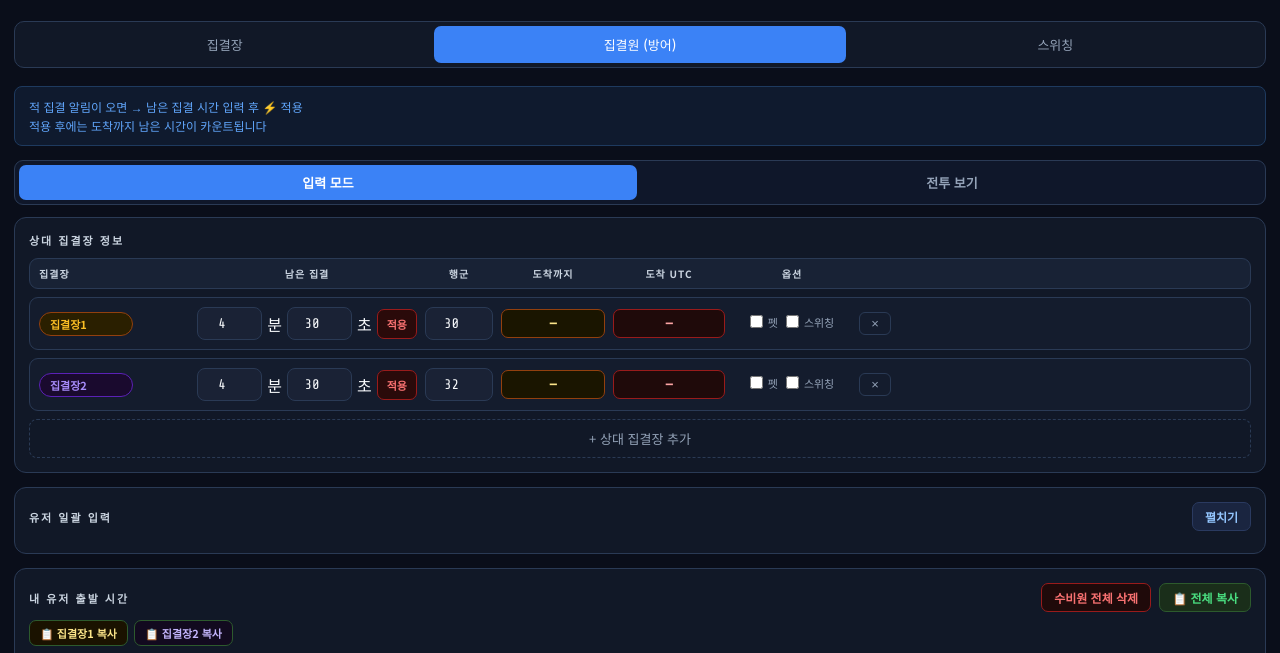
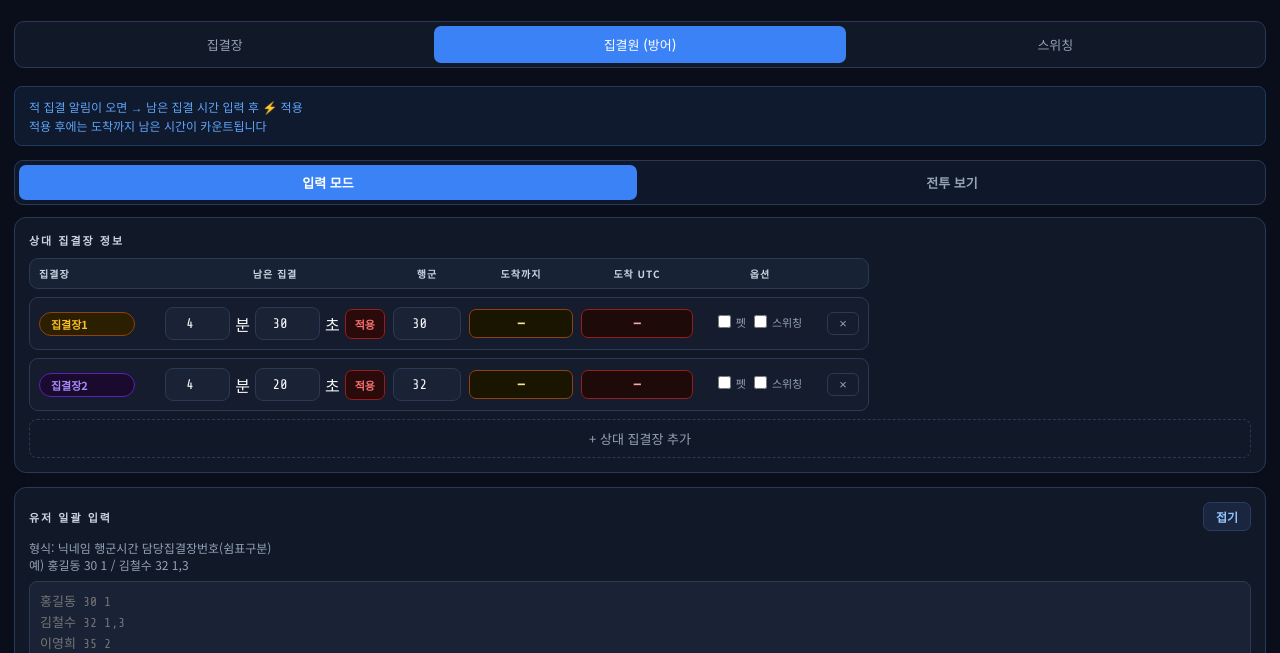
Before and after one commit to debbie-jo/OIL_WOS, a website: page index.html in a window 1280 px wide. Both pictures are taken after a click on the button "집결원 (방어)". Shown: the part 112-765 px from the top of the page. Drawn offline with nearby package versions, Linux system fonts and the light colour scheme.

Commit message:
Tighten enemy input defaults

```diff
--- a/index.html
+++ b/index.html
@@ -66,13 +66,13 @@ tr:hover td{background:#151f30;}
 .mode-btn.active{background:var(--accent);color:white;}
 .member-mode{display:none;}
 .member-mode.active{display:block;}
-.enemy-list-compact{display:grid;gap:8px;overflow-x:auto;}
-.enemy-row{display:grid;grid-template-columns:150px 220px 68px 104px 112px 118px 32px;gap:8px;align-items:center;min-width:850px;background:#141c2d;border:1px solid var(--border);border-radius:9px;padding:9px;}
+.enemy-list-compact{display:grid;gap:8px;overflow-x:auto;align-items:start;}
+.enemy-row{display:grid;grid-template-columns:118px 220px 68px 104px 112px 118px 32px;gap:8px;align-items:center;width:max-content;max-width:100%;background:#141c2d;border:1px solid var(--border);border-radius:9px;padding:9px;}
 .enemy-row-head{background:#182235;color:#cbd5e1;font-size:10px;font-weight:700;letter-spacing:1px;text-transform:uppercase;padding:7px 9px;}
 .enemy-row-head span{text-align:center;}
 .enemy-row-head span:first-child{text-align:left;}
 .enemy-name-wrap{display:flex;align-items:center;gap:6px;min-width:0;}
-.enemy-name-wrap .enemy-badge{min-width:78px;text-align:center;}
+.enemy-name-wrap .enemy-badge{min-width:96px;max-width:108px;text-align:center;}
 .enemy-remain{display:flex;align-items:center;gap:5px;justify-content:center;}
 .enemy-march-cell{display:flex;justify-content:center;}
 .enemy-options{display:flex;gap:8px;justify-content:center;flex-wrap:wrap;}
@@ -207,9 +207,9 @@ tr:hover td{background:#151f30;}
     <div class="card">
       <div style="display:flex;align-items:center;justify-content:space-between;gap:8px;margin-bottom:8px;">
         <div class="card-title" style="margin-bottom:0;">유저 일괄 입력</div>
-        <button class="action-btn" onclick="toggleBulkInput()" id="bulk-toggle-btn">펼치기</button>
+        <button class="action-btn" onclick="toggleBulkInput()" id="bulk-toggle-btn">접기</button>
       </div>
-      <div class="bulk-body collapsed" id="bulk-body">
+      <div class="bulk-body" id="bulk-body">
         <div style="font-size:12px;color:var(--muted);margin-bottom:8px;">형식: 닉네임 행군시간 담당집결장번호(쉼표구분)<br>예) 홍길동 30 1 / 김철수 32 1,3</div>
         <textarea id="bulk-input" placeholder="홍길동 30 1&#10;김철수 32 1,3&#10;이영희 35 2"></textarea>
         <div style="display:flex;gap:8px;margin-top:8px;flex-wrap:wrap;">
@@ -436,10 +436,15 @@ function copyHost(){
 }
 
 // 상대 집결장
-var enemies=[
-  {name:'집결장1',march:30,arrivalSec:undefined,remainMin:4,remainSec:30,petOn:false,petStart:'',isSwitching:false},
-  {name:'집결장2',march:32,arrivalSec:undefined,remainMin:4,remainSec:30,petOn:false,petStart:'',isSwitching:false}
-];
+function defaultEnemyRemain(index){
+  var total=Math.max(0,270-index*10);
+  return {min:Math.floor(total/60),sec:total%60};
+}
+function makeEnemy(index,march){
+  var remain=defaultEnemyRemain(index);
+  return {name:'집결장'+(index+1),march:march||30,arrivalSec:undefined,remainMin:remain.min,remainSec:remain.sec,petOn:false,petStart:'',isSwitching:false};
+}
+var enemies=[makeEnemy(0,30),makeEnemy(1,32)];
 
 function renderEnemies(){
   var list=document.getElementById('enemy-list');
@@ -593,7 +598,7 @@ function clearMembers(){
 }
 
 function calcMember(){renderEnemies();renderMemberTable();renderSwTable();}
-function addEnemy(){if(enemies.length>=15)return;enemies.push({name:'집결장'+(enemies.length+1),march:30,arrivalSec:undefined,remainMin:4,remainSec:30,petOn:false,petStart:'',isSwitching:false});calcMember();}
+function addEnemy(){if(enemies.length>=15)return;enemies.push(makeEnemy(enemies.length,30));calcMember();}
 function removeEnemy(i){enemies.splice(i,1);calcMember();}
 function addMemberRow(){memberRows.push({name:'',march:30,target:0,swDelay:10});renderMemberTable();}
 function removeMemberRow(i){memberRows.splice(i,1);renderMemberTable();renderSwTable();}
```
